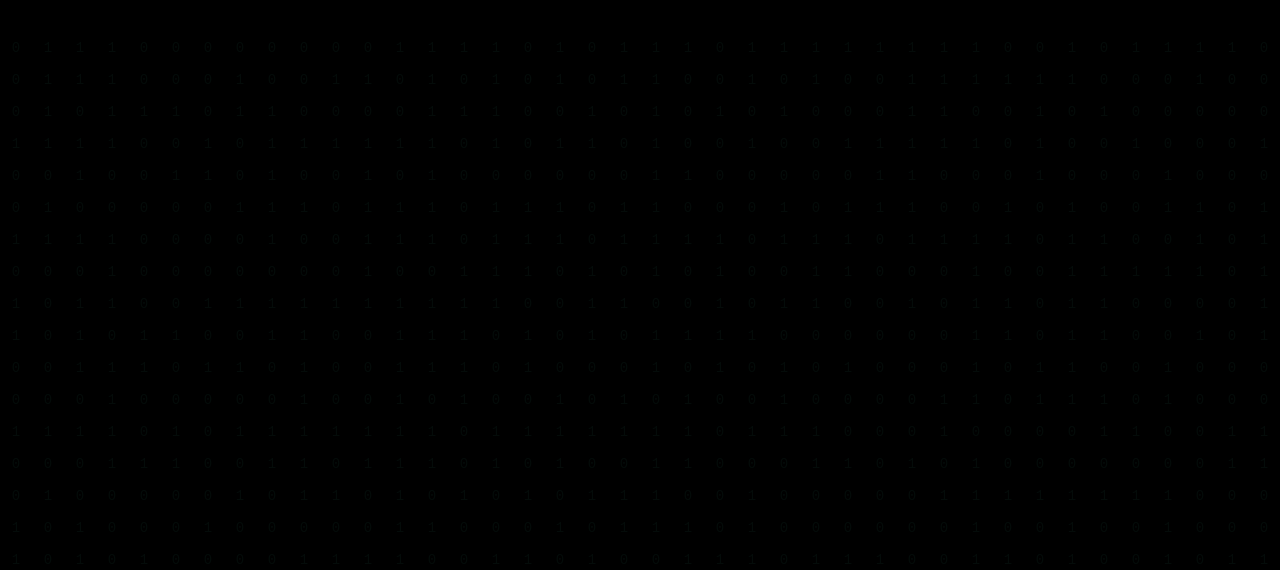
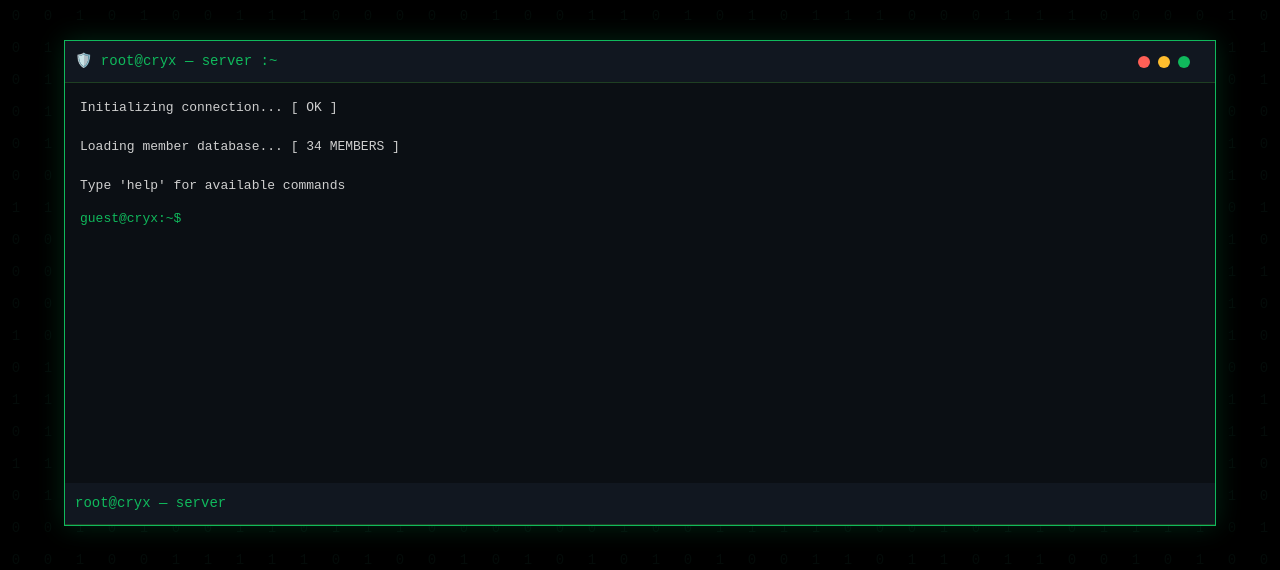
Before and after one commit to Dhanraj1019/CRYX, a React (Vite) app: page /home in a window 1280 px wide. Shown: the top 570 px of the page. Built offline with nearby package versions, Linux system fonts and the light colour scheme.

Commit message:
addition of terminal component

```diff
--- a/src/App.jsx
+++ b/src/App.jsx
@@ -1,12 +1,14 @@
 import { useState } from 'react'
 import BinaryBg from './components/BinaryBg'
 import './App.css'
+import Terminal from './components/Terminal/Terminal'
 
 function App() {
 
   return (
     <>
       <BinaryBg/>
+      <Terminal/>
       <div style={{position:'relative',zIndex:1}}>
         <h1>hello</h1>
       </div>
--- /dev/null
+++ b/src/components/Terminal/Terminal.css
@@ -0,0 +1,94 @@
+/* TERMINAL WINDOW */
+#terminal {
+  width: min(90%, 1200px);
+  margin: 40px auto;
+
+  border: 1px solid #10b95c;
+  overflow: hidden;
+  box-shadow: 0 0 25px rgba(0,255,136,0.15);
+}
+
+/* TOP BAR */
+.topbar {
+  background: #111720;
+  display: flex;
+  justify-content: space-between;
+  align-items: center;
+  padding: 10px;
+  border-bottom: 1px solid #1f3f23;
+
+}
+
+/* BUTTONS */
+.buttons {
+  display: flex;
+  gap: 8px;
+  margin-right: 15px;
+}
+
+.btn {
+  width: 12px;
+  height: 12px;
+  border-radius: 50%;
+}
+
+.red { background: #ff5f56; }
+.yellow { background: #ffbd2e; }
+.green { background: #10b95c; }
+
+.title {
+  color: #10b95c;
+  font-size: 14px;
+  display: flex;
+  align-items: center;
+  gap: 5px;
+}
+
+/* BODY */
+.body {
+  padding: 15px;
+  background: #0b0f14;
+  min-height: 400px;
+}
+.terminalText{
+  display: flex;
+  flex-direction: column;
+  margin-bottom: 1rem;
+  color: rgb(207, 207, 207);
+}
+
+/* INPUT */
+.input-line {
+  display: flex;
+  margin-top: 10px;
+  color: #10b95c;
+}
+
+.prompt {
+  margin-right: 10px;
+}
+
+input {
+  background: transparent;
+  border: none;
+  outline: none;
+  color: #d4d4d4;
+  width: 100%;
+  font-family: monospace;
+  font-size: large  ;
+}
+
+/* OUTPUT */
+.output {
+  white-space: pre-line;
+  color: #10b95c;
+}
+
+.line {
+  margin: 5px 0;
+}
+
+/* HIDDEN */
+/* .hidden {
+  display: none;
+} */
--- /dev/null
+++ b/src/components/Terminal/Terminal.jsx
@@ -0,0 +1,112 @@
+import { useState, useRef, useEffect } from "react";
+import "./Terminal.css";
+
+function Terminal() {
+  const [output, setOutput] = useState([]);
+  const [boot, setBoot] = useState(true);
+  const inputRef = useRef(null);
+
+  const commands = {
+    help: "Available commands: about, mission, status, ls, pwd, clear",
+    about: "CRYX is Cyber Security Club of MNIT Jaipur",
+    mission: "Learn, Hack, Build, Secure",
+    ls: "events members resources",
+    pwd: "/home/guest/cryx",
+  };
+
+  // Boot animation
+  useEffect(() => {
+    setTimeout(() => {
+      setBoot(false);
+      inputRef.current?.focus();
+    }, 2500);
+  }, []);
+
+  function handleCommand(cmd) {
+    if (cmd === "clear") {
+      setOutput([]);
+      return;
+    }
+
+    const result = commands[cmd] || "Command not found";
+
+    setOutput((prev) => [
+      ...prev,
+      `guest@cryx:~$ ${cmd}`,
+      result,
+    ]);
+  }
+
+  function handleKeyDown(e) {
+    if (e.key === "Enter") {
+      handleCommand(e.target.value);
+      e.target.value = "";
+    }
+  }
+
+  if (boot) {
+    return (
+      <div className="boot">
+        Booting system... Welcome to CRYX
+      </div>
+    );
+  }
+
+  return (
+    <div id="terminal" className="terminal">
+
+      {/* TOP BAR */}
+      <div className="topbar">
+        <div className="title">
+          🛡️ root@cryx — server :~
+        </div>
+
+        <div className="buttons">
+          <span className="btn red"></span>
+          <span className="btn yellow"></span>
+          <span className="btn green"></span>
+        </div>
+      </div>
+
+      {/* BODY */}
+      <div className="body">
+
+        <div className="terminalText">
+          <p>Initializing connection... [ OK ]</p>
+          <br></br>
+          <p>Loading member database... [ 34 MEMBERS ]</p>
+          <br></br>
+          <p>Type 'help' for available commands</p>
+        </div>
+
+        {/* OUTPUT */}
+        <div className="output">
+          {output.map((line, i) => (
+            <div key={i}>{line}</div>
+          ))}
+        </div>
+
+        {/* INPUT */}
+        <div className="input-line">
+          <span className="prompt">guest@cryx:~$</span>
+
+          <input
+            ref={inputRef}
+            type="text"
+            onKeyDown={handleKeyDown}
+            autoComplete="off"
+          />
+        </div>
+
+      </div>
+
+      {/* BOTTOM BAR */}
+      <div className="topbar">
+        <div className="title">root@cryx — server</div>
+      </div>
+
+    </div>
+  );
+}
+
+export default Terminal;
--- a/src/index.css
+++ b/src/index.css
@@ -1,5 +1,9 @@
 @import "tailwindcss";
-html, body, #root {
+/* html, body, #root {
   margin: 0;
   background: #000;
+} */
+
+*{
+  font-family: monospace;
 }
```
Also changed, not shown: src/components/BinaryBg.jsx (line endings or trailing spaces), 1 other file (tests, documents, lock files or other folders).
